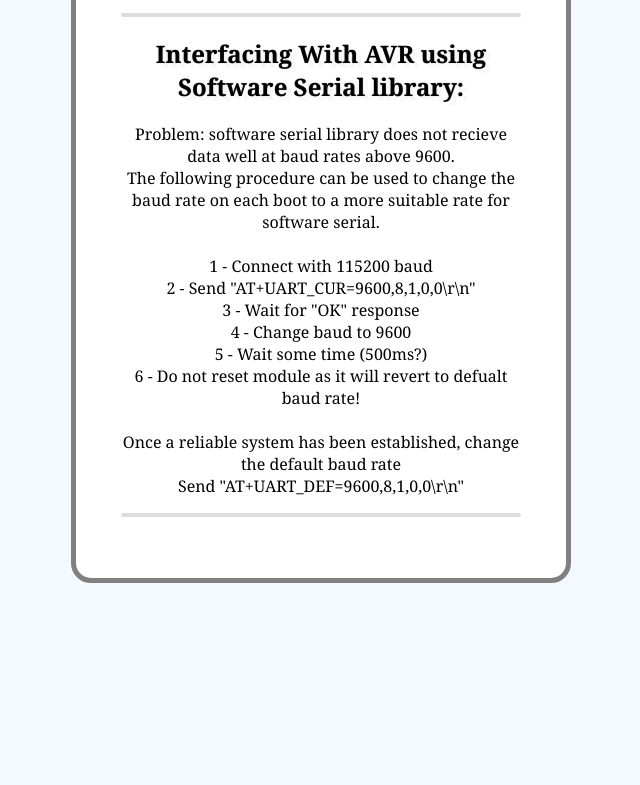
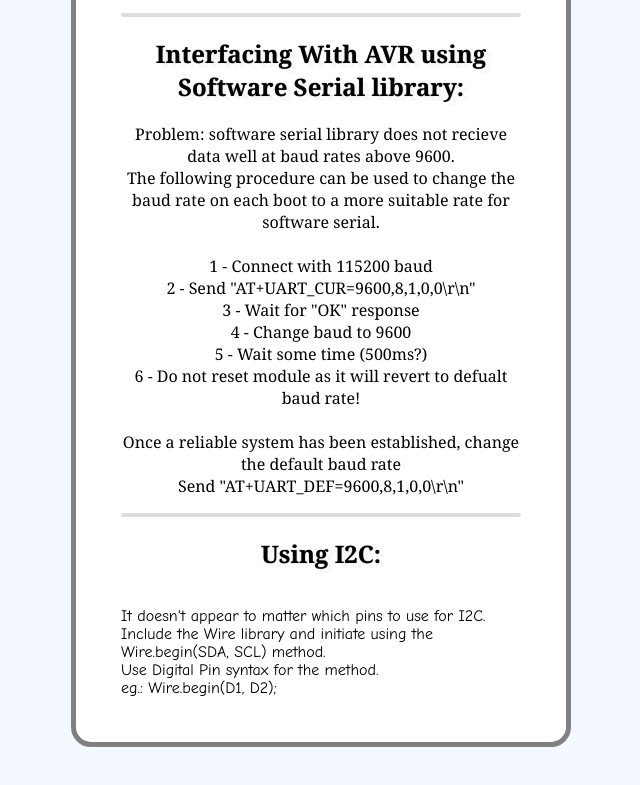
Before and after one commit to td0g/index, a plain HTML site: page esp8266ref.html in a window 1280 px wide. Shown: the part 515-1300 px from the top of the page, without its empty margins (319-959 px from the left). Before the commit the page ends 1178 px from the top, so only its background shows below. Drawn offline with Linux system fonts and the light colour scheme.

Commit message:
Update esp8266ref.html

```diff
--- a/esp8266ref.html
+++ b/esp8266ref.html
@@ -23,6 +23,8 @@ body{max-width: 400px; margin: auto; margin-top: 30px; margin-bottom: 80px;  bor
 <br>ESP-01
 </p>
 <hr />
+
+
 <h2>Interfacing With AVR using Software Serial library:</h2>
 <p>Problem: software serial library does not recieve data well at baud rates above 9600.
 <br>The following procedure can be used to change the baud rate on each boot to a more suitable rate for software serial.
@@ -41,5 +43,12 @@ body{max-width: 400px; margin: auto; margin-top: 30px; margin-bottom: 80px;  bor
 
 
 
+<h2>Using I2C:</h2>
+<br>It doesn't appear to matter which pins to use for I2C.
+<br>Include the Wire library and initiate using the Wire.begin(SDA, SCL) method.
+<br>Use Digital Pin syntax for the method.
+<br>eg.: Wire.begin(D1, D2);
+
+
 </body>
 </html>
```
